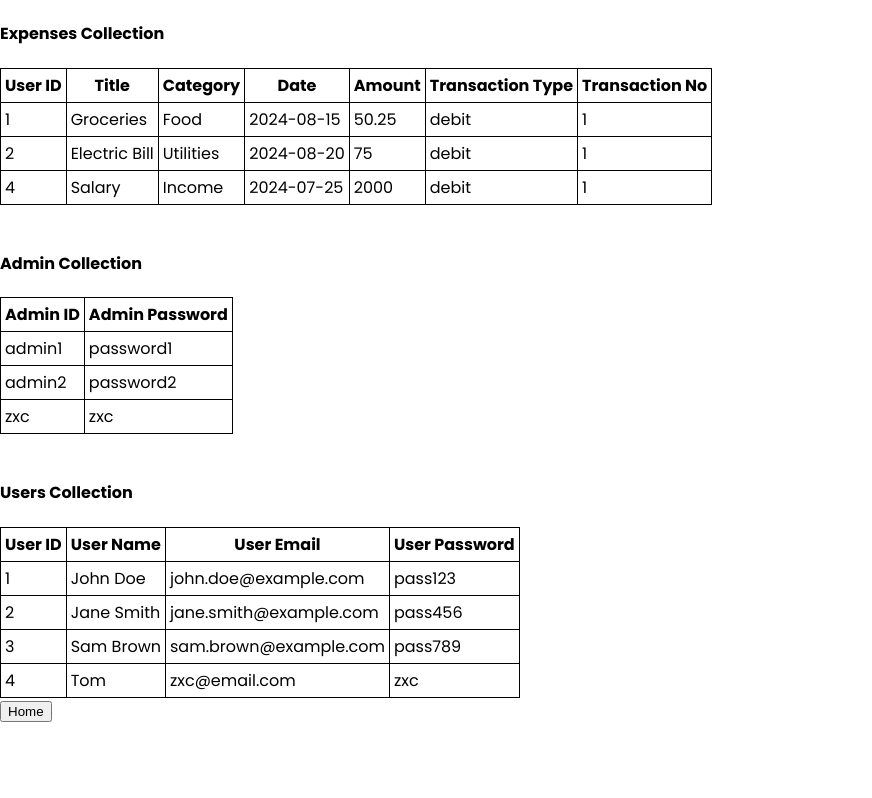
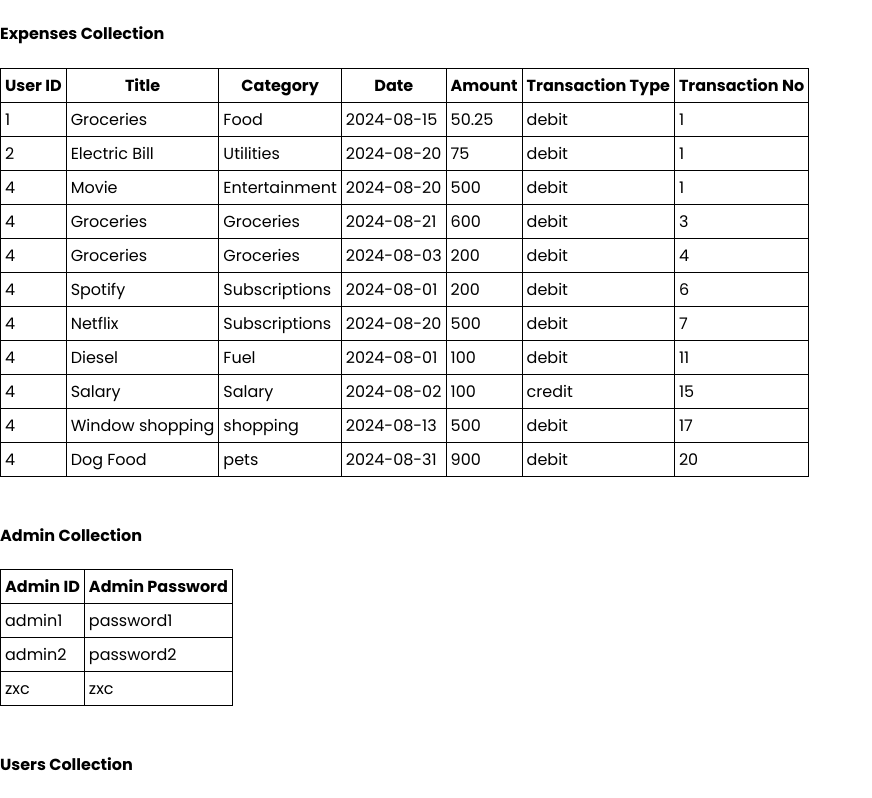
Before and after one commit to Deep0902/personal-expense-tracker-demo, a React (Vite) app: page /personal-expense-tracker-demo/DummyData in a window 1280 px wide. Shown: the top 798 px of the page, without its empty margins (0-872 px from the left). Built offline with nearby package versions, Linux system fonts and the light colour scheme.

Commit message:
Hints for sign in

```diff
--- a/src/components/SignIn/SignIn.tsx
+++ b/src/components/SignIn/SignIn.tsx
@@ -174,7 +174,7 @@ function SignIn() {
               <input
                 className="poppins-regular"
                 type="email"
-                placeholder="Email"
+                placeholder="Email (tom@email.com)"
                 name="user_email"
                 onChange={handleChangeSignIn}
                 value={credentials.user_email}
@@ -187,7 +187,7 @@ function SignIn() {
                 name="user_pass"
                 onChange={handleChangeSignIn}
                 className="poppins-regular"
-                placeholder="Password"
+                placeholder="Password (tomiscool)"
               />
               <span className="toggle-button" onClick={handlePasswordView}>
                 👁️
--- a/src/components/dummyDatas.ts
+++ b/src/components/dummyDatas.ts
@@ -49,8 +49,8 @@ export let dummyUsers: Users[] = [
   {
     user_id: 4,
     user_name: "Tom",
-    user_email: "zxc@email.com",
-    user_pass: "zxc",
+    user_email: "tom@email.com",
+    user_pass: "tomiscool",
     profile_img: 2,
     wallet: 10000,
     is_user_blocked: false,
@@ -79,10 +79,82 @@ export let dummyExpenses: Expense[] = [
   {
     user_id: 4,
     transaction_no: "1",
+    transaction_type: "debit",
+    title: "Movie",
+    amount: 500,
+    category: "Entertainment",
+    date: "2024-08-20",
+  },
+  {
+    transaction_no: "3",
+    user_id: 4,
+    transaction_type: "debit",
+    title: "Groceries",
+    amount: 600,
+    category: "Groceries",
+    date: "2024-08-21",
+  },
+  {
+    transaction_no: "4",
+    user_id: 4,
+    transaction_type: "debit",
+    title: "Groceries",
+    amount: 200,
+    category: "Groceries",
+    date: "2024-08-03",
+  },
+  {
+    transaction_no: "6",
+    user_id: 4,
+    transaction_type: "debit",
+    title: "Spotify",
+    amount: 200,
+    category: "Subscriptions",
+    date: "2024-08-01",
+  },
+  {
+    transaction_no: "7",
+    user_id: 4,
+    transaction_type: "debit",
+    title: "Netflix",
+    amount: 500,
+    category: "Subscriptions",
+    date: "2024-08-20",
+  },
+  {
+    transaction_no: "11",
+    user_id: 4,
+    transaction_type: "debit",
+    title: "Diesel",
+    amount: 100,
+    category: "Fuel",
+    date: "2024-08-01",
+  },
+  {
+    transaction_no: "15",
+    user_id: 4,
+    transaction_type: "credit",
     title: "Salary",
-    amount: 2000.0,
-    category: "Income",
-    date: "2024-07-25",
+    amount: 100,
+    category: "Salary",
+    date: "2024-08-02",
+  },
+  {
+    transaction_no: "17",
+    user_id: 4,
     transaction_type: "debit",
+    title: "Window shopping",
+    amount: 500,
+    category: "shopping",
+    date: "2024-08-13",
+  },
+  {
+    transaction_no: "20",
+    user_id: 4,
+    transaction_type: "debit",
+    title: "Dog Food",
+    amount: 900,
+    category: "pets",
+    date: "2024-08-31",
   },
 ];
```
